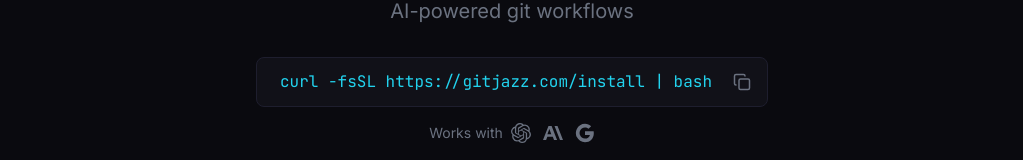
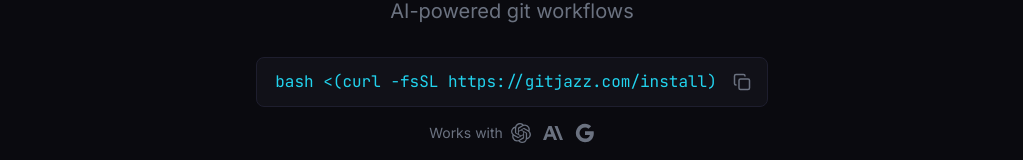
Before and after one commit to brycedbjork/instapush, a Next.js app in the folder website/: page / in a window 1280 px wide. Shown: the part 207-367 px from the top of the page, without its empty margins (128-1151 px from the left). Built offline with nearby package versions, Linux system fonts and the light colour scheme; no server answers.

Commit message:
Handle non-interactive terminal in install, fix bash syntax

```diff
--- a/website/components/hero.tsx
+++ b/website/components/hero.tsx
@@ -1,6 +1,6 @@
 import { CopyButton } from "./copy-button";
 
-const installCommand = "curl -fsSL https://gitjazz.com/install | bash";
+const installCommand = "bash <(curl -fsSL https://gitjazz.com/install)";
 
 export function Hero() {
   return (
```
Also changed, not shown: 1 other file (tests, documents, lock files or other folders).
